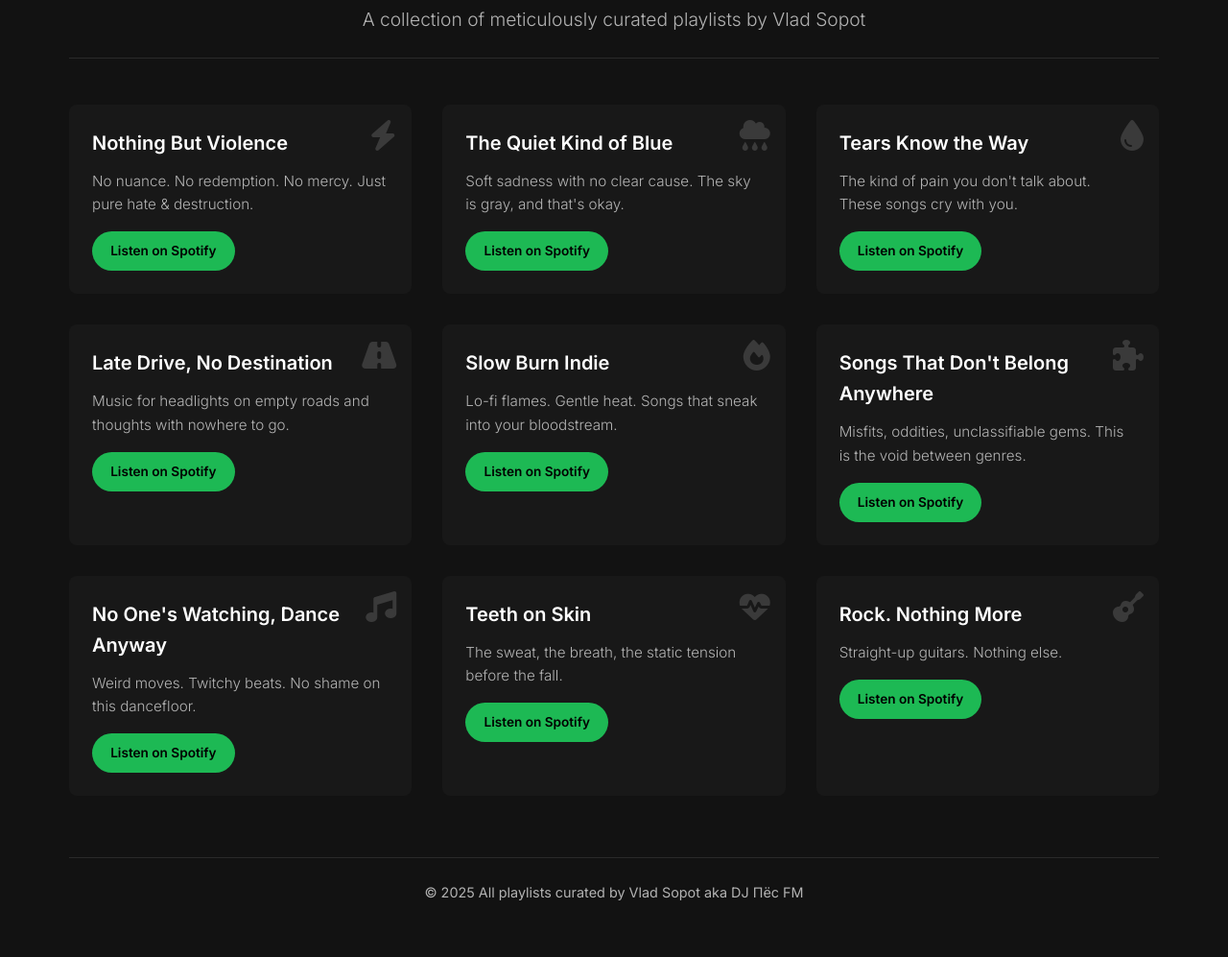
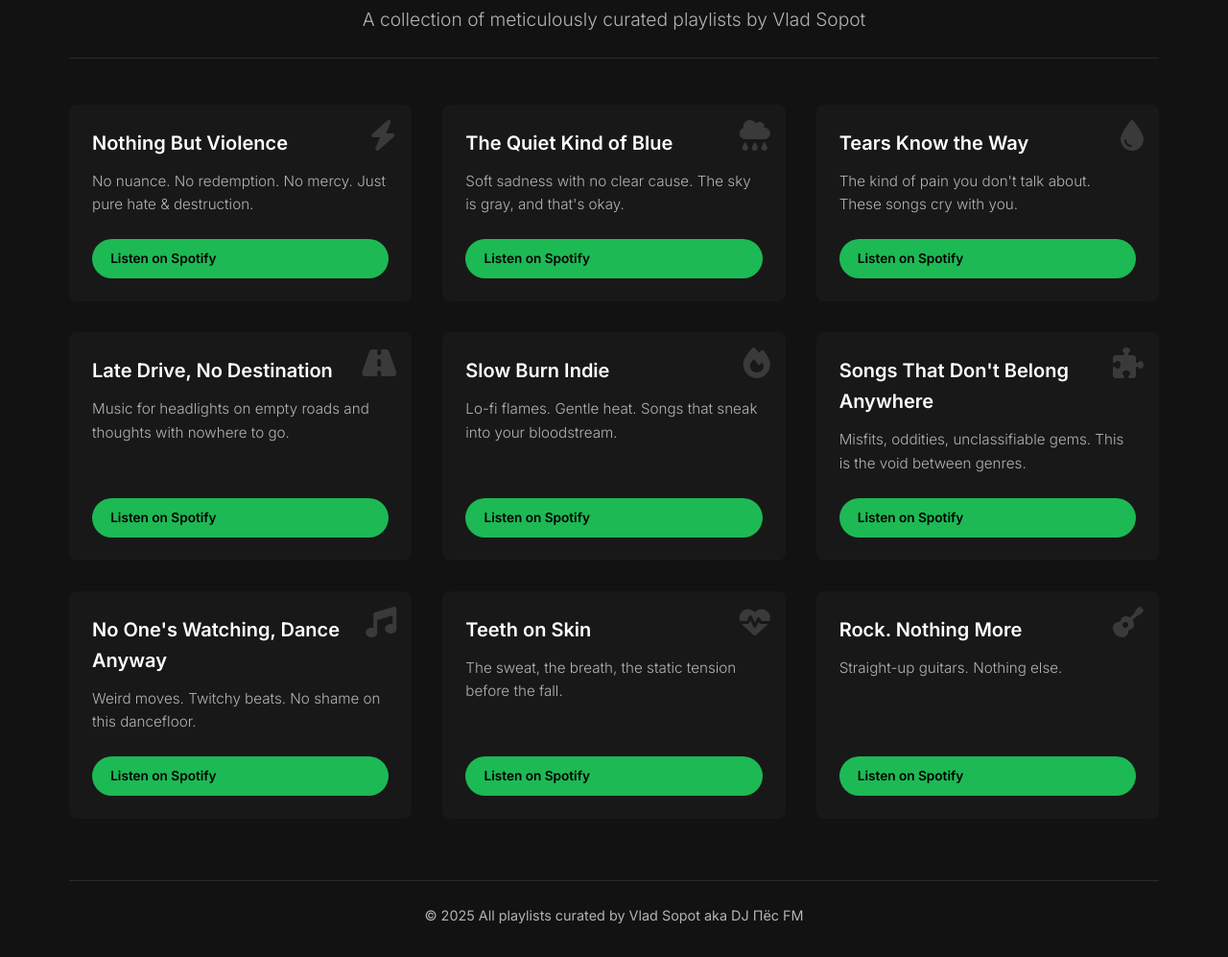
Before and after one commit to kvaranovich/spotify-playlists-by-dj-dog, a plain HTML site: page index.html in a window 1280 px wide. Shown: the part 99-1096 px from the top of the page at 96% size. Before the commit the page ends 1072 px from the top, so only its background shows below. Drawn offline with Linux system fonts and the light colour scheme.

Commit message:
Add files via upload

```diff
--- a/index.html
+++ b/index.html
@@ -67,10 +67,18 @@
             cursor: pointer;
             position: relative;
             overflow: hidden;
+            display: flex;
+            flex-direction: column;
+            height: 100%;
         }
 
         .playlist-card:hover {
             background-color: var(--hover-color);
+        }
+
+        .playlist-content {
+            flex-grow: 1;
+            margin-bottom: 1.5rem;
         }
 
         .playlist-icon {
@@ -96,7 +104,7 @@
         .playlist-desc {
             color: var(--secondary-text);
             font-size: 0.95rem;
-            margin-bottom: 1rem;
+            margin-bottom: 0;
             font-weight: 300;
         }
 
@@ -145,64 +153,82 @@
     <main class="grid">
         <div class="playlist-card">
             <i class="fa-solid fa-bolt playlist-icon"></i>
+            <div class="playlist-content">
                 <h2 class="playlist-title">Nothing But Violence</h2>
                 <p class="playlist-desc">No nuance. No redemption. No mercy. Just pure hate & destruction.</p>
+            </div>
             <a href="https://open.spotify.com/playlist/7kKHOLVWy0oR5VJmOa0TqR?si=fbbe5491c2b44458" class="listen-button" target="_blank">Listen on Spotify</a>
         </div>
 
         <div class="playlist-card">
             <i class="fa-solid fa-cloud-rain playlist-icon"></i>
+            <div class="playlist-content">
                 <h2 class="playlist-title">The Quiet Kind of Blue</h2>
                 <p class="playlist-desc">Soft sadness with no clear cause. The sky is gray, and that's okay.</p>
+            </div>
             <a href="https://open.spotify.com/playlist/1sYHf9ECENvPU1XWqb2JSd?si=bdc1b55040cd4570" class="listen-button" target="_blank">Listen on Spotify</a>
         </div>
 
         <div class="playlist-card">
             <i class="fa-solid fa-droplet playlist-icon"></i>
+            <div class="playlist-content">
                 <h2 class="playlist-title">Tears Know the Way</h2>
                 <p class="playlist-desc">The kind of pain you don't talk about. These songs cry with you.</p>
+            </div>
             <a href="https://open.spotify.com/playlist/7KQsCIbD6iTNQvOI5LcXjq?si=5d33d6ba0c07434c" class="listen-button" target="_blank">Listen on Spotify</a>
         </div>
 
         <div class="playlist-card">
             <i class="fa-solid fa-road playlist-icon"></i>
+            <div class="playlist-content">
                 <h2 class="playlist-title">Late Drive, No Destination</h2>
                 <p class="playlist-desc">Music for headlights on empty roads and thoughts with nowhere to go.</p>
+            </div>
             <a href="https://open.spotify.com/playlist/5VITIjwHUQXI5CtnweKBOz?si=01df18defc8f43d9" class="listen-button" target="_blank">Listen on Spotify</a>
         </div>
 
         <div class="playlist-card">
             <i class="fa-solid fa-fire playlist-icon"></i>
+            <div class="playlist-content">
                 <h2 class="playlist-title">Slow Burn Indie</h2>
                 <p class="playlist-desc">Lo-fi flames. Gentle heat. Songs that sneak into your bloodstream.</p>
+            </div>
             <a href="https://open.spotify.com/playlist/2WPTIN70ZL2NTtmRKn3HbZ?si=a191a7a250c7490e" class="listen-button" target="_blank">Listen on Spotify</a>
         </div>
 
         <div class="playlist-card">
             <i class="fa-solid fa-puzzle-piece playlist-icon"></i>
+            <div class="playlist-content">
                 <h2 class="playlist-title">Songs That Don't Belong Anywhere</h2>
                 <p class="playlist-desc">Misfits, oddities, unclassifiable gems. This is the void between genres.</p>
+            </div>
             <a href="https://open.spotify.com/playlist/3CEldY6pPoOSi6osPZKOA5?si=5cad56dd0e9d480d" class="listen-button" target="_blank">Listen on Spotify</a>
         </div>
 
         <div class="playlist-card">
             <i class="fa-solid fa-music playlist-icon"></i>
+            <div class="playlist-content">
                 <h2 class="playlist-title">No One's Watching, Dance Anyway</h2>
                 <p class="playlist-desc">Weird moves. Twitchy beats. No shame on this dancefloor.</p>
+            </div>
             <a href="https://open.spotify.com/playlist/7dxLIR8TpTdSEGK9ug1DxG?si=e9fe761da7c84e0f" class="listen-button" target="_blank">Listen on Spotify</a>
         </div>
 
         <div class="playlist-card">
             <i class="fa-solid fa-heart-pulse playlist-icon"></i>
+            <div class="playlist-content">
                 <h2 class="playlist-title">Teeth on Skin</h2>
                 <p class="playlist-desc">The sweat, the breath, the static tension before the fall.</p>
+            </div>
             <a href="https://open.spotify.com/playlist/03sruSeVOFaSFG8unoDtwa?si=19269d87b99f4b90" class="listen-button" target="_blank">Listen on Spotify</a>
         </div>
 
         <div class="playlist-card">
             <i class="fa-solid fa-guitar playlist-icon"></i>
+            <div class="playlist-content">
                 <h2 class="playlist-title">Rock. Nothing More</h2>
                 <p class="playlist-desc">Straight-up guitars. Nothing else.</p>
+            </div>
             <a href="https://open.spotify.com/playlist/7Cad44c9fJPDuzLFI3kZT1?si=6c171719e64d490d" class="listen-button" target="_blank">Listen on Spotify</a>
         </div>
     </main>
```
Lines whose indentation alone changed are shown as unchanged.
